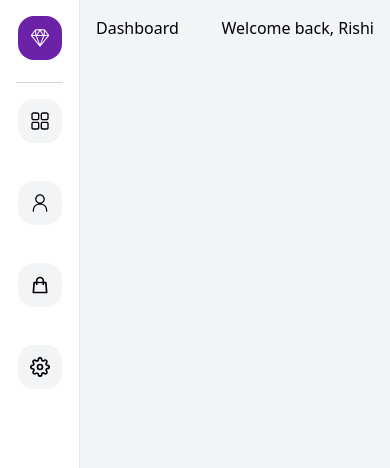
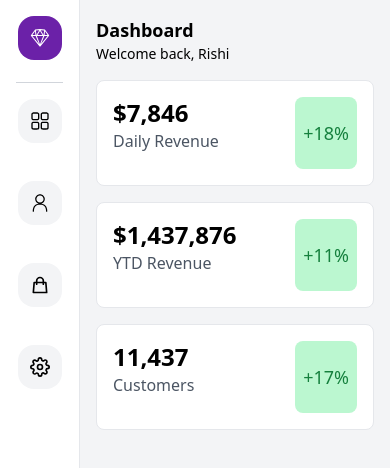
Before and after one commit to Rishi-Mishra0704/next_dashboard, a Next.js app: page / in a window 390 px wide. Shown: the top 468 px of the page. Built offline with nearby package versions, Linux system fonts and the light colour scheme.

Commit message:
add data cards and make header responsive

```diff
--- a/src/app/page.tsx
+++ b/src/app/page.tsx
@@ -1,9 +1,11 @@
 import Header from '@/components/Header'
+import TopCard from '@/components/TopCard'
 
 export default function Home() {
   return (
     <main className='bg-gray-100 min-h-screen'>
       <Header />
+      <TopCard />
     </main>
   )
 }
--- a/src/components/Header.tsx
+++ b/src/components/Header.tsx
@@ -1,12 +1,16 @@
-import React from 'react'
+import React from 'react';
 
 const Header: React.FC = () => {
   return (
-    <div className='flex justify-between px-4 pt-4'>
-      <h2>Dashboard</h2>
-      <h2>Welcome back, Rishi </h2>
+    <div className='px-4 pt-4 sm:flex sm:justify-between md:px-8 lg:px-16 xl:px-24'>
+      <h2 className='text-lg sm:text-xl lg:text-2xl xl:text-3xl font-semibold'>
+        Dashboard
+      </h2>
+      <h2 className='text-sm sm:text-base lg:text-lg xl:text-xl'>
+        Welcome back, Rishi
+      </h2>
     </div>
-  )
-}
+  );
+};
 
-export default Header
+export default Header;
--- /dev/null
+++ b/src/components/TopCard.tsx
@@ -0,0 +1,37 @@
+import React from "react";
+
+const TopCard: React.FC = () => {
+  return (
+    <div className="grid lg:grid-cols-5 gap-4 p-4">
+      <div className="lg:col-span-2 col-span-1 bg-white flex justify-between w-full border p-4 rounded-lg">
+        <div className="flex flex-col w-full pb-4">
+          <p className="text-2xl font-bold">$7,846</p>
+          <p className="text-gray-600">Daily Revenue</p>
+        </div>
+        <p className="bg-green-200 flex justify-center items-center p-2 rounded-lg">
+          <span className="text-green-700 text-lg">+18%</span>
+        </p>
+      </div>
+      <div className="lg:col-span-2 col-span-1 bg-white flex justify-between w-full border p-4 rounded-lg">
+        <div className="flex flex-col w-full pb-4">
+          <p className="text-2xl font-bold">$1,437,876</p>
+          <p className="text-gray-600">YTD Revenue</p>
+        </div>
+        <p className="bg-green-200 flex justify-center items-center p-2 rounded-lg">
+          <span className="text-green-700 text-lg">+11%</span>
+        </p>
+      </div>
+      <div className="bg-white flex justify-between w-full border p-4 rounded-lg">
+        <div className="flex flex-col w-full pb-4">
+          <p className="text-2xl font-bold">11,437</p>
+          <p className="text-gray-600">Customers</p>
+        </div>
+        <p className="bg-green-200 flex justify-center items-center p-2 rounded-lg">
+          <span className="text-green-700 text-lg">+17%</span>
+        </p>
+      </div>
+    </div>
+  );
+};
+
+export default TopCard;
```
